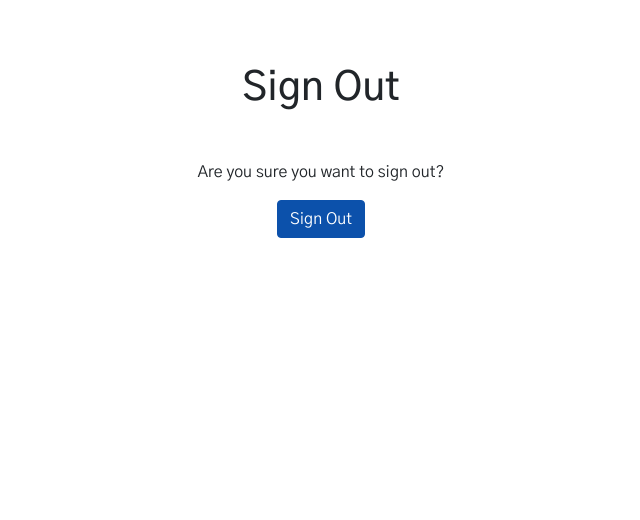
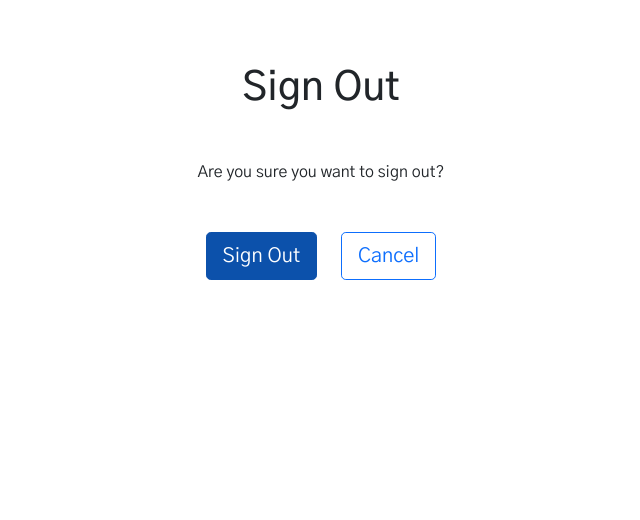
Before and after one commit to sejungkwak/krie, a Django app: page /accounts/logout/ in a window 1280 px wide. Shown: the part 166-686 px from the top of the page, without its empty margins (319-959 px from the left). Run offline with Django 3.2, Linux system fonts and the light colour scheme; the visitor is signed in with stand-in values (Sample User, id 1).

Commit message:
feat: Add cancel button to the sign out page

```diff
--- a/templates/account/logout.html
+++ b/templates/account/logout.html
@@ -4,17 +4,22 @@
 
 {% block content %}
 <main class="container flex-shrink-0 my-3 my-lg-5 py-5">
-    <div class="d-flex flex-column align-items-center justify-content-center">
-        <h1 class="my-5">{% trans "Sign Out" %}</h1>
-        <p>{% trans 'Are you sure you want to sign out?' %}</p>
-        <form method="post" action="{% url 'account_logout' %}">
+    <section class="row">
+        <div class="col-md-8 offset-md-2 text-center">
+            <h1 class="my-5">{% trans "Sign Out" %}</h1>
+            <p class="my-5">{% trans 'Are you sure you want to sign out?' %}</p>
+        </div>
+        <form class="col-md-8 offset-md-2" method="post" action="{% url 'account_logout' %}">
             {% csrf_token %}
             {% if redirect_field_value %}
             <input type="hidden" name="{{ redirect_field_name }}" value="{{ redirect_field_value }}" />
             {% endif %}
-            <button class="btn w-100 btn-primary btn-fill__blue" type="submit">{% trans 'Sign Out' %}</button>
+            <div class="d-flex justify-content-center gap-4">
+                <button class="btn btn-lg btn-primary btn-fill__blue" type="submit">{% trans 'Sign Out' %}</button>
+                <a class="btn btn-lg btn-outline-primary btn-hover__blue" href="{{ request.META.HTTP_REFERER }}">{% trans 'Cancel' %}</a>
+            </div>
         </form>
-    </div>
+    </section>
 </main>
 
 {% endblock %}
```
